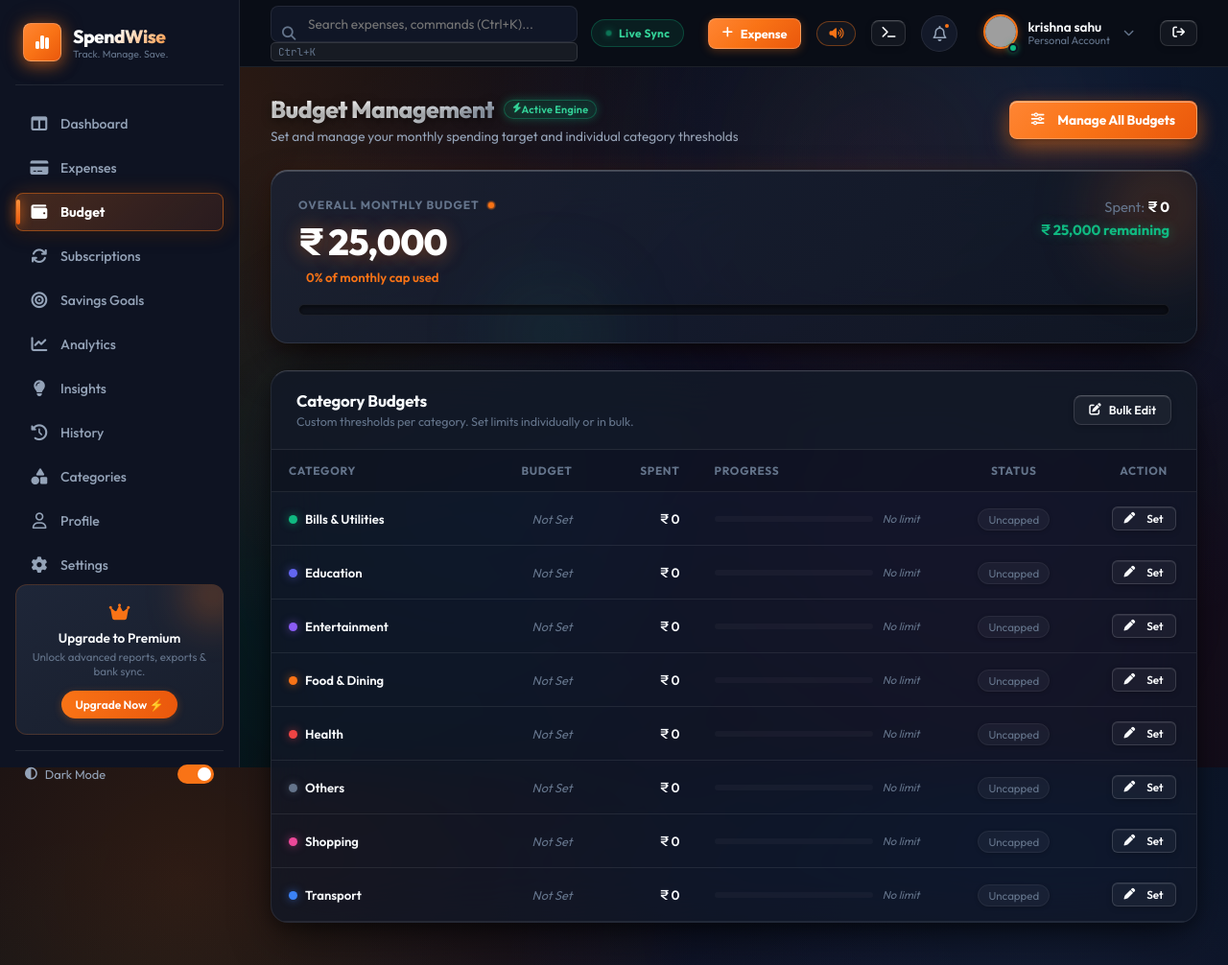
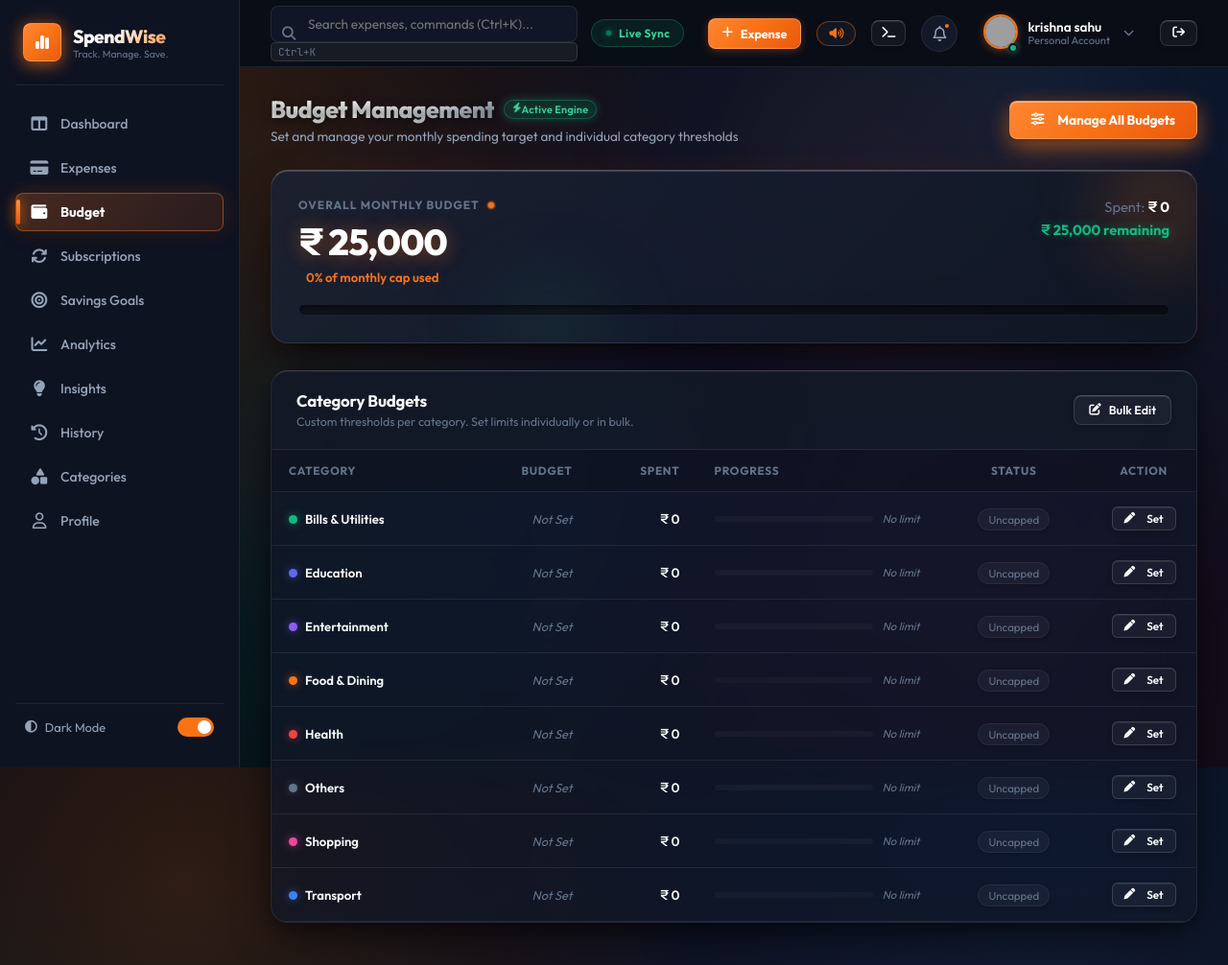
Before and after one commit to KrishnaTerminalOpen/expenditure-tracker-, a Flask app: page /budget in a window 1280 px wide. Shown: the top 1006 px of the page at 96% size. Run offline with Flask 3, Linux system fonts and the light colour scheme; a user stored in the database is signed in; data comes from the database, SQL or seed files in the repository; grey boxes are pictures that could not be loaded.

Commit message:
Remove Settings navigation link and Upgrade to Premium promo card from sidebar

```diff
--- a/templates/base.html
+++ b/templates/base.html
@@ -83,24 +83,10 @@
                         <i class="fa-regular fa-user"></i>
                         <span>Profile</span>
                     </a>
-                    <a href="{{ url_for('profile') }}" class="nav-item" id="nav-settings">
-                        <i class="fa-solid fa-gear"></i>
-                        <span>Settings</span>
-                    </a>
                 </nav>
             </div>
 
             <div>
-                <!-- Upgrade to Premium Promo Card -->
-                <div class="sidebar-upgrade">
-                    <div style="color: var(--accent-orange); font-size: 1.2rem; margin-bottom: 6px;">
-                        <i class="fa-solid fa-crown"></i>
-                    </div>
-                    <h4>Upgrade to Premium</h4>
-                    <p>Unlock advanced reports, exports & bank sync.</p>
-                    <button class="btn-upgrade" onclick="alert('SpendWise Pro: Full cloud sync & AI budget auditor available in production!')">Upgrade Now ⚡</button>
-                </div>
-
                 <!-- Dark Mode Toggle Switch -->
                 <div class="theme-switch-container">
                     <span style="display: flex; align-items: center; gap: 8px;">
```
